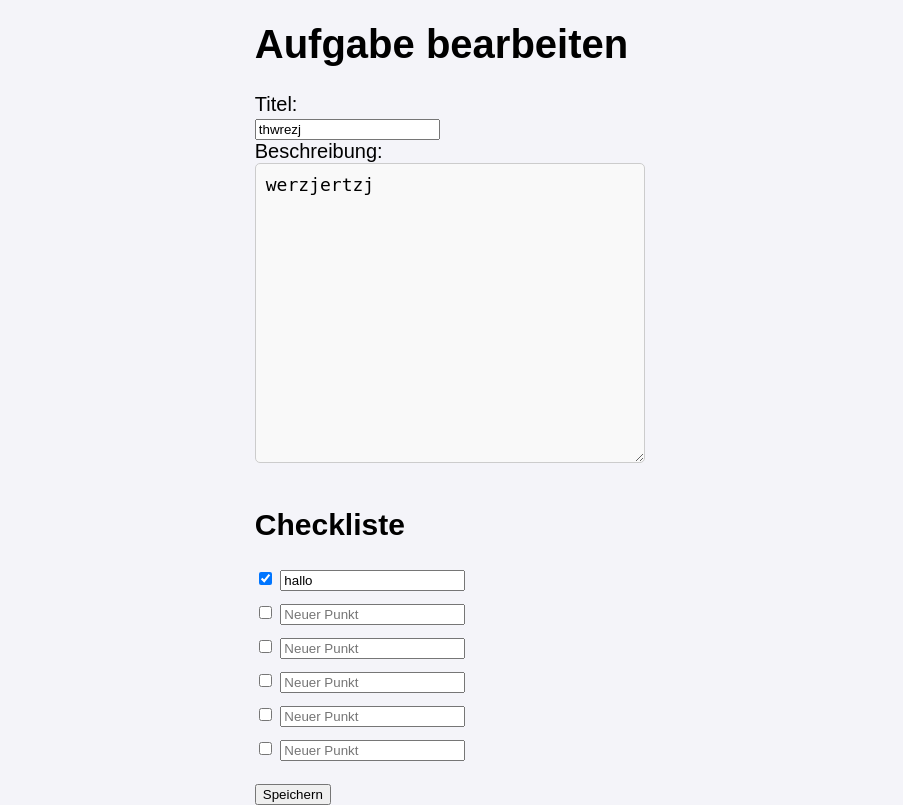
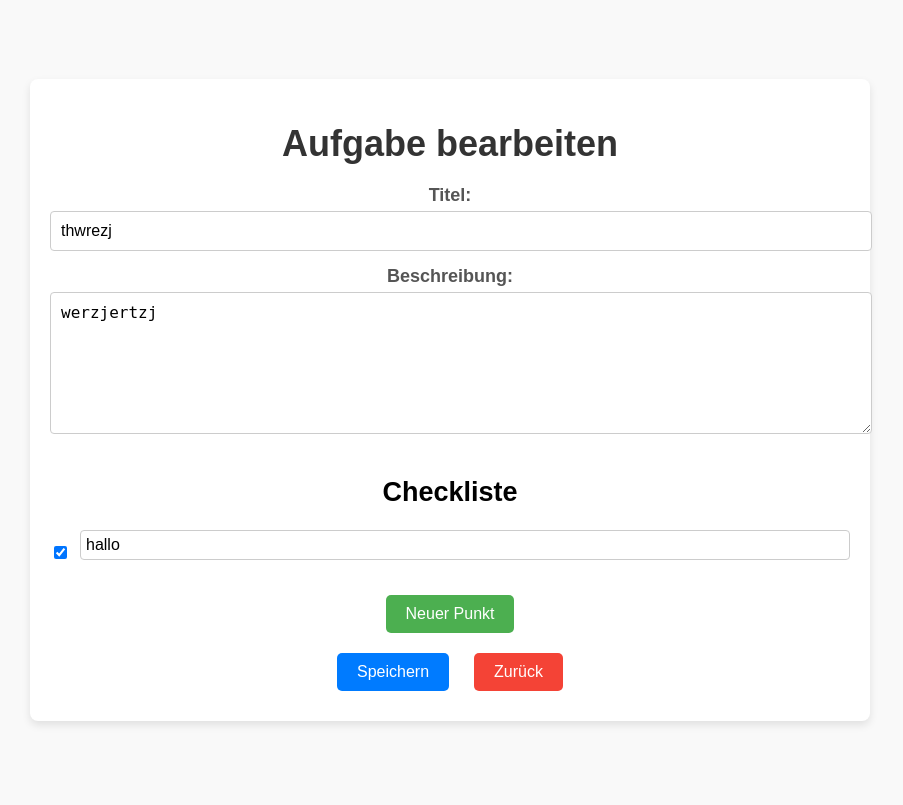
Before and after one commit to Usman-65/FSWD-EasyBuis, a Flask app: page /task_manager/edit_task/1 in a window 1280 px wide. Shown: the whole page, without its empty margins (190-1093 px from the left). After the commit the page ends 725 px from the top, so only its background shows below. Run offline with Flask 3, Linux system fonts and the light colour scheme; data comes from the database, SQL or seed files in the repository; both versions use the stored data as it was after the commit.

Commit message:
veränderung des designes edit.task, hinzufügen von "neuer punkt" und "zurück"

```diff
--- a/static/bearbeiten.css
+++ b/static/bearbeiten.css
@@ -5,68 +5,56 @@ body {
     height: 100vh;
     margin: 0;
     font-family: Arial, sans-serif;
-    font-size: 20px;
-    background-color: #f4f4f9;
+    font-size: 18px;
+    background-color: #f9f9f9;
 }
 
-main {
+.container {
+    width: 80%;
+    max-width: 800px;
+    padding: 20px;
+    background-color: white;
+    box-shadow: 0 4px 8px rgba(0, 0, 0, 0.1);
+    border-radius: 8px;
     text-align: center;
+}
+
+h1 {
+    color: #333;
     margin-bottom: 20px;
 }
 
-ul {
-    list-style-type: none;
-    padding: 0;
+label {
+    display: block;
+    margin-bottom: 5px;
+    font-weight: bold;
+    color: #555;
 }
 
-ul li {
-    margin: 10px 0;
-}
-
-a {
-    display: block;
-    text-align: center;
-    margin-top: 10px;
-    color: #007bff;
-    text-decoration: none;
-    color: #4CAF50;
-    font-size: 1.2em;
-}
-
-a:hover {
-    text-decoration: underline;
-}
-
-/* Styling für Eingabefelder und Textarea */
-textarea {
+input[type="text"], textarea {
     width: 100%;
-    max-width: 600px;
-    height: 100px;
-    font-size: 18px;
     padding: 10px;
     margin-bottom: 15px;
     border: 1px solid #ccc;
-    border-radius: 5px;
-    box-sizing: border-box;
-    background-color: #f9f9f9;
+    border-radius: 4px;
+    font-size: 16px;
 }
 
-/* Styling für das Textarea */
 textarea {
-    height: 300px;
     resize: vertical;
+    height: 120px;
 }
 
-/* Styling for checklist */
 #checklist {
     list-style-type: none;
     padding: 0;
-    margin-top: 20px;
+    margin: 20px 0;
 }
 
 #checklist li {
     display: flex;
     align-items: center;
+    justify-content: space-between;
     margin-bottom: 10px;
 }
 
@@ -75,18 +63,43 @@ textarea {
     margin-left: 10px;
     padding: 5px;
     font-size: 16px;
+    border: 1px solid #ccc;
+    border-radius: 4px;
+}
+
+button {
+    padding: 10px 20px;
+    border: none;
+    border-radius: 5px;
+    font-size: 16px;
+    cursor: pointer;
 }
 
 #add-item {
-    margin-top: 10px;
-    background-color: #007bff;
+    background-color: #4CAF50;
     color: white;
-    border: none;
-    padding: 10px 20px;
-    cursor: pointer;
-    border-radius: 5px;
+    margin: 10px auto;
+    display: block;
 }
 
 #add-item:hover {
+    background-color: #45a049;
+}
+
+#save, #back {
+    margin: 10px;
+    background-color: #007bff;
+    color: white;
+}
+
+#save:hover, #back:hover {
     background-color: #0056b3;
 }
+
+#back {
+    background-color: #f44336;
+}
+
+#back:hover {
+    background-color: #d32f2f;
+}
--- a/templates/edit_task.html
+++ b/templates/edit_task.html
@@ -10,34 +10,42 @@
     <div class="container">
         <h1>Aufgabe bearbeiten</h1>
         <form action="/task_manager/edit_task/{{ task['id'] }}" method="POST">
-            <input type="hidden" name="id" value="{{ task.id }}">
-            <label for="title">Titel:</label> <br>
-            <input type="text" id="title" name="title" value="{{ task.title }}" required> <br>
+            <label for="title">Titel:</label>
+            <input type="text" id="title" name="title" value="{{ task.title }}" required>
 
             <label for="description">Beschreibung:</label>
-            <textarea id="description" name="description" rows="4" required>{{ task.description }}</textarea>
+            <textarea id="description" name="description" required>{{ task.description }}</textarea>
 
             <h2>Checkliste</h2>
-            <ul>
-                <!-- Bestehende Checklistenpunkte -->
+            <ul id="checklist">
                 {% for item in checklist %}
                 <li>
                     <input type="checkbox" name="checklist_status" {% if item['status'] %}checked{% endif %}>
                     <input type="text" name="checklist_item" value="{{ item['item'] }}" required>
                 </li>
                 {% endfor %}
-
-                <!-- Platz für neue Checklistenpunkte -->
-                {% for i in range(5) %}
-                <li>
-                    <input type="checkbox" name="checklist_status">
-                    <input type="text" name="checklist_item" placeholder="Neuer Punkt">
-                </li>
-                {% endfor %}
             </ul>
 
-            <button type="submit">Speichern</button>
+            <button type="button" id="add-item" onclick="addChecklistItem()">Neuer Punkt</button>
+
+            <div>
+                <button type="submit" id="save">Speichern</button>
+                <button type="button" id="back" onclick="window.location.href='/task_manager'">Zurück</button>
+                </div>
+            </div>
         </form>
     </div>
+
+    <script>
+        function addChecklistItem() {
+            const checklist = document.getElementById('checklist');
+            const newItem = document.createElement('li');
+            newItem.innerHTML = `
+                <input type="checkbox" name="checklist_status">
+                <input type="text" name="checklist_item" placeholder="Neuer Punkt">
+            `;
+            checklist.appendChild(newItem);
+        }
+    </script>
 </body>
 </html>
```
Also changed, not shown: Nutzer.db.
